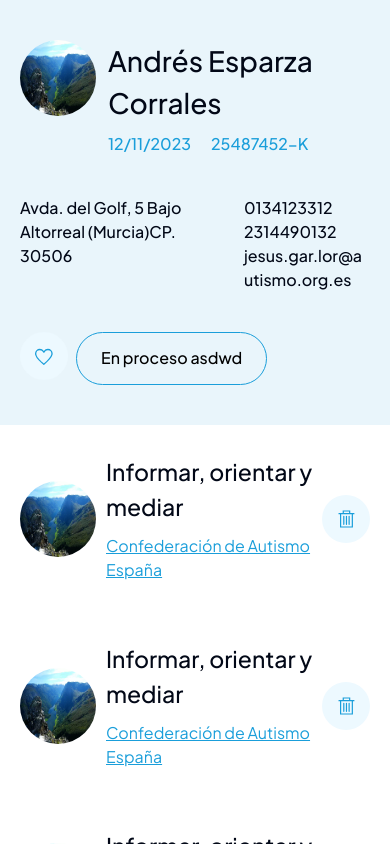
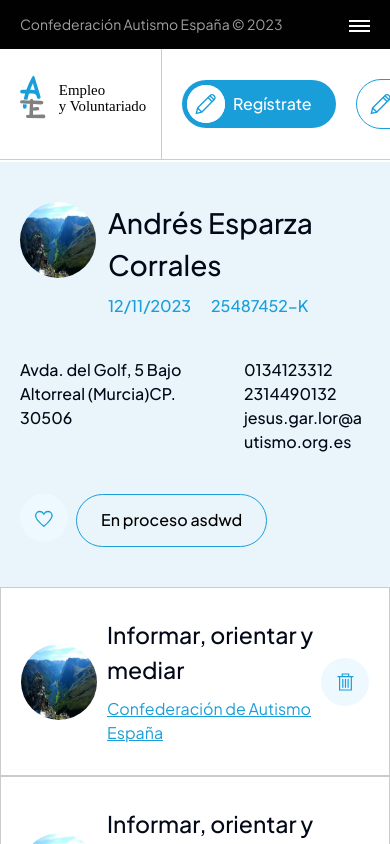
Before and after one commit to lanegrita/autismo_empleo, a Next.js app: page /playground/cards in a window 390 px wide. Shown: the top 844 px of the page. Built offline with nearby package versions, Linux system fonts and the light colour scheme.

Commit message:
Add Header component

```diff
--- /dev/null
+++ b/app/components/ui/burger-icon/BurgerIcon.module.css
@@ -0,0 +1,38 @@
+/* BurgerIcon.module.css */
+
+.hamburger-icon {
+  height: 14px;
+  width: 21px;
+}
+
+.icon_bar {
+  position: absolute;
+  left: 0%;
+  top: 50%;
+  width: 21px;
+  height: 2px;
+  background-color: white;
+  transition: all 400ms cubic-bezier(0.84, 0.06, 0.52, 1.8);
+  transform-origin: center;
+  opacity: 1;
+}
+
+.icon_1 {
+  transform: translateY(-5px);
+}
+.icon_3 {
+  transform: translateY(5px);
+}
+
+.active.icon_1 {
+  transform: rotate(45deg);
+}
+
+.active.icon_2 {
+  opacity: 0;
+  transition: opacity 0.3s;
+}
+
+.active.icon_3 {
+  transform: rotate(-45deg);
+}
--- /dev/null
+++ b/app/components/ui/burger-icon/BurgerIcon.tsx
@@ -0,0 +1,43 @@
+"use client";
+
+import React, { useState } from "react";
+import styles from "./BurgerIcon.module.css";
+import { cn } from "@/lib/utils";
+
+interface BurgerIconProps {
+  openMenu: boolean;
+  setOpenMenu: (param1: boolean) => void;
+}
+
+const BurgerIcon: React.FC<BurgerIconProps> = ({ openMenu, setOpenMenu }) => {
+  return (
+    <div
+      className={styles["hamburger-icon"]}
+      onClick={() => setOpenMenu(!openMenu)}
+    >
+      <div
+        className={cn(
+          styles.icon_bar,
+          styles.icon_1,
+          openMenu && styles.active
+        )}
+      />
+      <div
+        className={cn(
+          styles.icon_bar,
+          styles.icon_2,
+          openMenu && styles.active
+        )}
+      />
+      <div
+        className={cn(
+          styles.icon_bar,
+          styles.icon_3,
+          openMenu && styles.active
+        )}
+      />
+    </div>
+  );
+};
+
+export default BurgerIcon;
--- a/app/components/ui/button/Button.module.css
+++ b/app/components/ui/button/Button.module.css
@@ -18,7 +18,11 @@
   position: relative;
   white-space: nowrap;
 }
-
+.container span {
+  font-size: var(--text-para);
+  text-align: center;
+  font-weight: 500;
+}
 /* Button xl Styles starts */
 .container.large {
   padding-top: calc(var(--spacer-10) - 1px);
@@ -117,6 +121,12 @@
   border-radius: 100%;
   transition: all 0.3s;
   z-index: 1;
+}
+.icon_wrapper.image_wrapper {
+  position: relative;
+  width: 36px;
+  height: 36px;
+  overflow: hidden;
 }
 .with_icon .icon_wrapper {
   width: 38px;
--- a/app/components/ui/button/Button.tsx
+++ b/app/components/ui/button/Button.tsx
@@ -3,6 +3,7 @@
 import styles from "./Button.module.css";
 import Image from "next/image";
 import { ReactSVG } from "react-svg";
+import { cn } from "@/lib/utils";
 
 interface ButtonProps {
   title?: string;
@@ -22,6 +23,7 @@
   type?: "button" | "reset" | "submit";
   size?: "m" | "xl";
   disabled?: boolean;
+  image?: string;
 }
 
 const Button = ({
@@ -29,6 +31,7 @@
   onClick,
   variant,
   icon = "",
+  image = "",
   direction = "left",
   iconSize = 24,
   type,
@@ -53,17 +56,26 @@
         // Azol Styles Ends
         direction === "left" && styles.left,
         direction === "right" && styles.right,
-        icon && title && styles.with_icon,
+        (icon && title && styles.with_icon) || (image && styles.with_icon),
         icon && !title && styles.only_icon,
         size === "xl" && styles.large,
         disabled && styles.disabled,
       ].join(" ")}
     >
-      {title && <span style={{ zIndex: 2 }}>{title}</span>}
+      {title && (
+        <span className={cn(image && "hidden sm:flex")} style={{ zIndex: 2 }}>
+          {title}
+        </span>
+      )}
       {/* Icon Image */}
       {icon && (
         <div className={styles.icon_wrapper}>
           <ReactSVG className={styles.icon_image} src={icon} />
+        </div>
+      )}
+      {image && (
+        <div className={cn(styles.icon_wrapper, styles.image_wrapper)}>
+          <Image src={image} alt="button image" fill />
         </div>
       )}
     </button>
--- /dev/null
+++ b/app/components/ui/header/Header.tsx
@@ -0,0 +1,182 @@
+"use client";
+import React, { useState } from "react";
+import Text from "../typography/Typography";
+import BurgerIcon from "../burger-icon/BurgerIcon";
+import { cn } from "@/lib/utils";
+import Image from "next/image";
+import Button from "../button/Button";
+import Icon from "../icon/Icon";
+
+const topBarItem = [
+  {
+    title: "Sobre el Portal",
+  },
+  {
+    title: "Autismo España",
+  },
+  {
+    title: "¿Tienes un proyecto?",
+  },
+];
+
+interface HeaderProps {
+  loggedIn?: boolean;
+}
+
+const Header: React.FC<HeaderProps> = ({ loggedIn }) => {
+  const [openMenu, setOpenMenu] = useState(false);
+  const [openNavbar, setOpenNavbar] = useState(false);
+  return (
+    <div className="fixed top-0 right-0 left-0 z-20">
+      {/* Top Bar */}
+      <div className=" relative w-full flex items-center justify-between z-10 bg-negroAe px-10 py-7 lg:px-20 ">
+        <Text tag="p" variant="subtitle" color="gray">
+          Confederación Autismo España © 2023
+        </Text>
+        <div className="hidden items-center gap-12 lg:gap-24 md:flex">
+          {/* Right Text Container */}
+          {topBarItem.map((item, index) => (
+            <Text key={index} tag="p" variant="para" color="white">
+              {item.title}
+            </Text>
+          ))}
+        </div>
+        {/* Mobile Burger Icon */}
+        <div className="md:hidden relative">
+          <BurgerIcon openMenu={openMenu} setOpenMenu={setOpenMenu} />
+        </div>
+      </div>
+      {/* Mobile DropDown Contaienr */}
+      <div
+        className={cn(
+          "bg-negroAe z-[3] overflow-hidden -translate-y-full   py-20 px-10 border-t-[0.5px] border-[#2A2C2D] absolute w-full transition-all ease-in-out duration-300 ",
+          openMenu && " translate-y-0"
+        )}
+      >
+        {/* Text Container */}
+        <div className="flex flex-col gap-10 ">
+          {topBarItem.map((item, index) => (
+            <Text key={index} tag="p" variant="para" color="white">
+              {item.title}
+            </Text>
+          ))}
+        </div>
+      </div>
+      {/* Header  */}
+      <div className="w-full flex border-b border-b-[#CCCCCC]  bg-blanco">
+        {/* Left Container */}
+        <div className="basis-1/3 flex-1 bg-white py-12 pl-10">
+          {/* Image Container */}
+          <div className="relative  w-[141px] h-[48px]  md:w-[181px] md:h-[56px] lg:w-[208px] lg:h-[62px]">
+            <Image src={"/images/autismo-logo.svg"} alt="autismo logo" fill />
+          </div>
+        </div>
+        {/* Middle Container */}
+        <div className=" hidden lg:flex basis-2/4 bg-blanco border border-[##CCCCCC] "></div>
+        {/* Right Container */}
+        <div className="basis-1/3 border-l border-[#CCCCCC] lg:border-l-0 flex-1 bg-blanco  px-10 py-15 sm:px-20">
+          {/* Button */}
+          {loggedIn ? (
+            <div className="flex gap-10 items-center">
+              <Icon url="/images/icons/pencil.svg" />
+              <Button
+                title="Koke Fernández"
+                image="/images/test.webp"
+                variant="outline"
+                direction="left"
+              />
+            </div>
+          ) : (
+            <div className="flex gap-10 items-center">
+              <Button
+                title="Regístrate"
+                icon="/images/icons/pencil.svg"
+                variant="primary"
+                direction="left"
+              />
+              <Button
+                onClick={() => setOpenNavbar(true)}
+                title="Login"
+                icon="/images/icons/pencil.svg"
+                variant="outline"
+                direction="left"
+              />
+            </div>
+          )}
+        </div>
+      </div>
+      {/* Blue Container */}
+      <div
+        className={cn(
+          "bg-azulAe w-full  absolute top-0 z-[2] pt-[52px] -translate-y-full transition-transform ease-in-out duration-300",
+          openNavbar && "translate-y-0"
+        )}
+      >
+        <div className="w-full grid grid-cols-12 border-b border-b-azulDark2  bg-blanco">
+          {/* Left Container */}
+          <div className=" col-span-6 lg:col-span-2 flex-1 bg-azulAe py-12 pl-10">
+            {/* Image Container */}
+            <div className="relative  w-[141px] h-[48px]  md:w-[181px] md:h-[56px] lg:w-[208px] lg:h-[62px]">
+              <Image
+                src={"/images/autismo-logo-white.svg"}
+                alt="autismo logo"
+                fill
+              />
+            </div>
+          </div>
+          {/* Middle Container */}
+          <div className=" hidden lg:flex col-span-6 bg-azulAe border border-b-0 border-azulDark2 "></div>
+          {/* Right Container */}
+          <div className=" col-span-6 lg:col-span-4 border-l border-azulDark2 lg:border-l-0 flex-1 bg-azulAe  px-10 py-15 sm:px-20">
+            {/* Button */}
+            {loggedIn ? (
+              <div className="flex gap-10 items-center">
+                <Icon url="/images/icons/pencil.svg" />
+                <Button
+                  title="Koke Fernández"
+                  image="/images/test.webp"
+                  variant="outline"
+                  direction="left"
+                />
+              </div>
+            ) : (
+              <div className="flex justify-end gap-10 items-center">
+                <Button
+                  onClick={() => setOpenNavbar(false)}
+                  title="Login"
+                  icon="/images/icons/pencil.svg"
+                  variant="outline-azul"
+                  direction="left"
+                />
+              </div>
+            )}
+          </div>
+        </div>
+        {/* Bottom Container */}
+        <div className="w-full grid grid-cols-12  bg-azulAe">
+          {/* Left Container */}
+          <div className=" col-span-6 lg:col-span-2 bg-azulAe py-12 pl-10"></div>
+          {/* Middle Container */}
+          <div className="  lg:col-span-6 hidden lg:flex  border border-t-0 border-azulDark2 "></div>
+          {/* Right Container */}
+          <div className=" w-full col-span-6 lg:col-span-4 bg-azulAe  lg:border-l-0 flex-1 py-15 px-20 lg:pb-[181px] lg:px-[112px]  lg:pt-45 ">
+            <Text tag="p" variant="para" color="default">
+              Acceso
+            </Text>
+            <Text tag="p" variant="title" color="white">
+              Candidatos
+            </Text>
+            <Text tag="p" variant="title" color="default">
+              Empresas
+            </Text>
+            <Text tag="p" variant="title" color="white">
+              Voluntariado
+            </Text>
+          </div>
+        </div>
+      </div>
+    </div>
+  );
+};
+
+export default Header;
--- a/app/components/ui/volunteer-card/VolunteerCard.tsx
+++ b/app/components/ui/volunteer-card/VolunteerCard.tsx
@@ -17,7 +17,7 @@
   icon = "",
 }: VolunteerProps) => {
   return (
-    <div className="flex  sm:gap-10 lg:gap-20 py-15 px-10 md:py-20 lg:p-20 items-center">
+    <div className="flex bg-blanco  sm:gap-10 lg:gap-20 py-15 px-10 md:py-20 lg:p-20 items-center ">
       {/* Image Container */}
       <div className="relative min-h-[76px] min-w-[76px] sm:w-[100px] sm:h-[100px]  lg:w-[120px]  lg:h-[120px] flex-shrink-0 ">
         <Image
--- a/app/playground/cards/page.tsx
+++ b/app/playground/cards/page.tsx
@@ -1,4 +1,6 @@
 import ApplicantHeader from "@/app/components/ui/applicant-header/ApplicantHeader";
+import BurgerIcon from "@/app/components/ui/burger-icon/BurgerIcon";
+import Header from "@/app/components/ui/header/Header";
 import VolunteerCard from "@/app/components/ui/volunteer-card/VolunteerCard";
 import React from "react";
 import { date } from "zod";
@@ -6,7 +8,9 @@
 const Cards = () => {
   return (
     <div>
-      <div className="">
+      <Header />
+
+      <div className="pt-[162px]">
         <ApplicantHeader
           image="/images/test.webp"
           name="Andrés Esparza Corrales"
@@ -17,7 +21,7 @@
           email="jesus.gar.lor@autismo.org.es"
         />
       </div>
-      <div className="grid grid-cols-1 md:grid-cols-2 ">
+      <div className="grid grid-cols-1 md:grid-cols-2 border-solid border border-gris2 bg-gris2  gap-1">
         <VolunteerCard
           title="Informar, orientar y mediar"
           description="Confederación de Autismo España"
--- a/tailwind.config.js
+++ b/tailwind.config.js
@@ -5,15 +5,15 @@
     "./pages/**/*.{ts,tsx}",
     "./components/**/*.{ts,tsx}",
     "./app/**/*.{ts,tsx}",
-    "./src/**/*.{ts,tsx}"
+    "./src/**/*.{ts,tsx}",
   ],
   theme: {
     container: {
       center: true,
       padding: "2rem",
       screens: {
-        "2xl": "1400px"
-      }
+        "2xl": "1400px",
+      },
     },
     extend: {
       colors: {
@@ -45,51 +45,51 @@
         foreground: "hsl(var(--foreground))",
         primary: {
           DEFAULT: "hsl(var(--primary))",
-          foreground: "hsl(var(--primary-foreground))"
+          foreground: "hsl(var(--primary-foreground))",
         },
         secondary: {
           DEFAULT: "hsl(var(--secondary))",
-          foreground: "hsl(var(--secondary-foreground))"
+          foreground: "hsl(var(--secondary-foreground))",
         },
         destructive: {
           DEFAULT: "hsl(var(--destructive))",
-          foreground: "hsl(var(--destructive-foreground))"
+          foreground: "hsl(var(--destructive-foreground))",
         },
         muted: {
           DEFAULT: "hsl(var(--muted))",
-          foreground: "hsl(var(--muted-foreground))"
+          foreground: "hsl(var(--muted-foreground))",
         },
         accent: {
           DEFAULT: "hsl(var(--accent))",
-          foreground: "hsl(var(--accent-foreground))"
+          foreground: "hsl(var(--accent-foreground))",
         },
         popover: {
           DEFAULT: "hsl(var(--popover))",
-          foreground: "hsl(var(--popover-foreground))"
+          foreground: "hsl(var(--popover-foreground))",
         },
         card: {
           DEFAULT: "hsl(var(--card))",
-          foreground: "hsl(var(--card-foreground))"
-        }
+          foreground: "hsl(var(--card-foreground))",
+        },
       },
       borderRadius: {
         lg: "var(--radius)",
         md: "calc(var(--radius) - 2px)",
-        sm: "calc(var(--radius) - 4px)"
+        sm: "calc(var(--radius) - 4px)",
       },
       keyframes: {
         "accordion-down": {
           from: { height: 0 },
-          to: { height: "var(--radix-accordion-content-height)" }
+          to: { height: "var(--radix-accordion-content-height)" },
         },
         "accordion-up": {
           from: { height: "var(--radix-accordion-content-height)" },
-          to: { height: 0 }
-        }
+          to: { height: 0 },
+        },
       },
       animation: {
         "accordion-down": "accordion-down 0.2s ease-out",
-        "accordion-up": "accordion-up 0.2s ease-out"
+        "accordion-up": "accordion-up 0.2s ease-out",
       },
       gap: {
         1: "var(--spacer-1)",
@@ -141,7 +141,7 @@
         47: "var(--spacer-47)",
         48: "var(--spacer-48)",
         49: "var(--spacer-49)",
-        50: "var(--spacer-50)"
+        50: "var(--spacer-50)",
       },
       margin: {
         1: "var(--spacer-1)",
@@ -193,7 +193,7 @@
         47: "var(--spacer-47)",
         48: "var(--spacer-48)",
         49: "var(--spacer-49)",
-        50: "var(--spacer-50)"
+        50: "var(--spacer-50)",
       },
       padding: {
         1: "var(--spacer-1)",
@@ -245,9 +245,9 @@
         47: "var(--spacer-47)",
         48: "var(--spacer-48)",
         49: "var(--spacer-49)",
-        50: "var(--spacer-50)"
-      }
-    }
+        50: "var(--spacer-50)",
+      },
+    },
   },
-  plugins: [require("tailwindcss-animate")]
+  plugins: [require("tailwindcss-animate")],
 };
```
Also changed, not shown: public/images/autismo-logo-white.svg (added), public/images/autismo-logo.svg (added).
